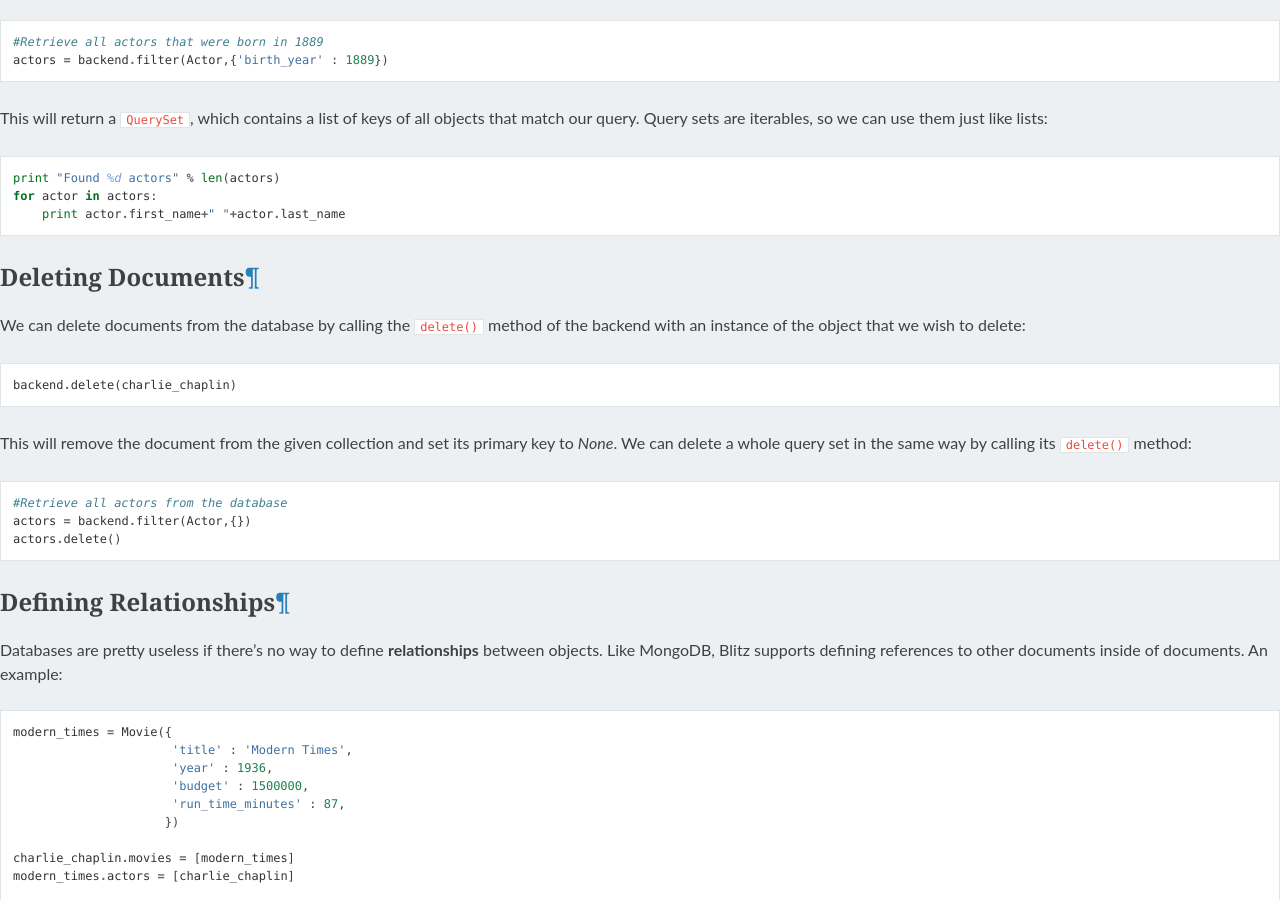
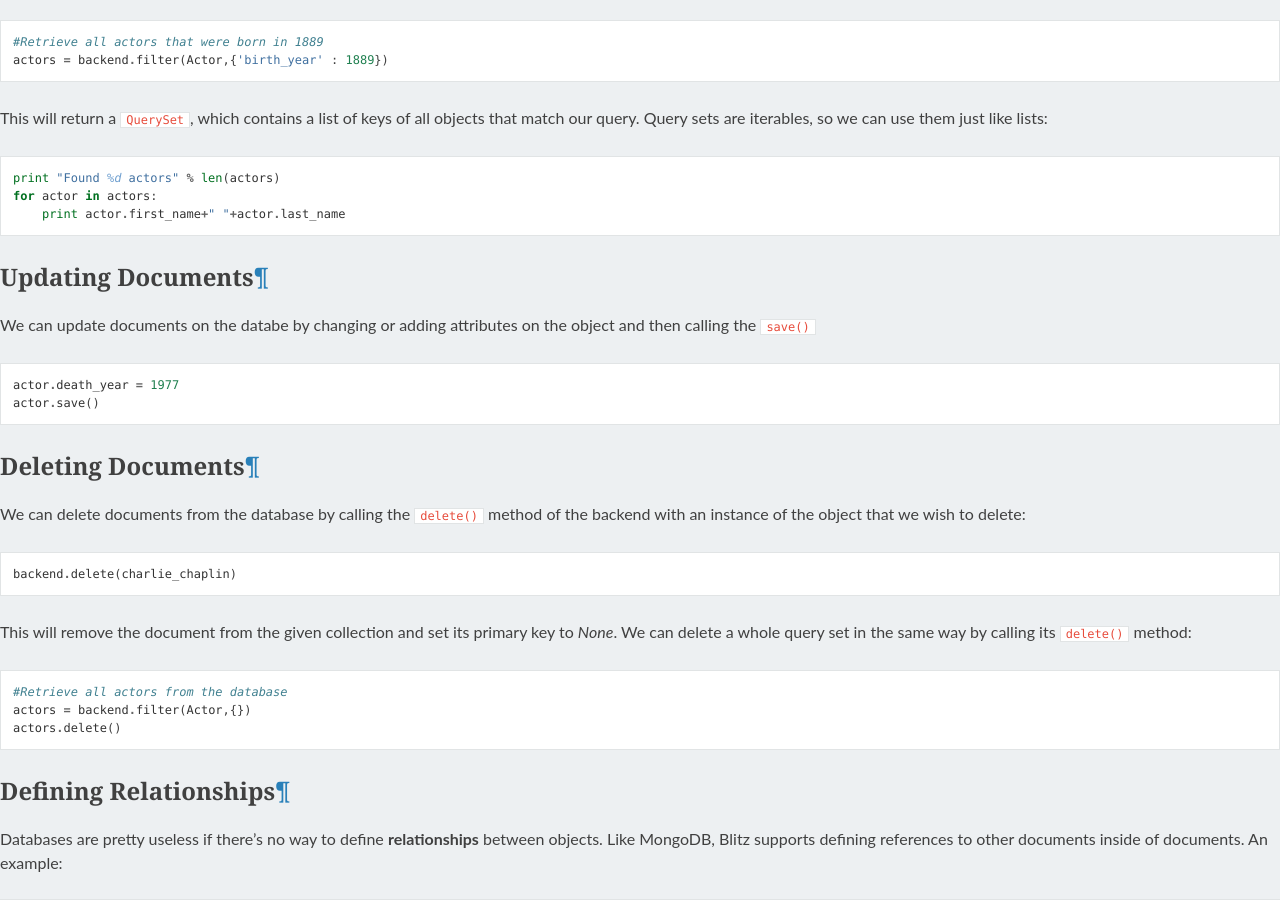
Before and after one commit to adewes/blitzdb, a Sphinx documentation site: the page built from docs/source/tutorials/basics.rst, in a window 1280 px wide and 900 px high, scrolled down 3082 px. Built offline with Sphinx 7.4.7 and the Read the Docs theme 2.0.0, drawn with Linux system fonts in a browser that asks for light colours; some of the changed text lies outside the part shown.

Commit message:
added documentation on update of a document
I've added just a little documentation on the update functionality, fixed one typing error too

```diff
--- a/docs/source/tutorials/basics.rst
+++ b/docs/source/tutorials/basics.rst
@@ -107,7 +107,7 @@ In addition, since Blitz is a **transactional database**, we have to call the :p
 
 .. note::
 
-    Use the :py:meth:`Backend.begin <blitzdb.backends.file.Backend.begin>` function to start a new database transaction and the :py:meth:`Backend.rollback <blitzdb.backends.file.Backend.rollback>` function to roll back the state of the database to the beginning of a transaction, if needed. By default, Blitz uses a **local isolation level** for transactions, so changes you make to the state of the database will be visible to parts of your program using the same backend, but will only be written to disk when :py:meth:`Backend.commit <blitzdb.backends.file.Backend.commit>` is invoked.
+    Use the :py:meth:`Backend.begin <blitzdb.backends.file.Backend.begin>` function to start a new database transaction and the :py:meth:`Backend.rollback <blitzdb.backends.file.Backend.rollback>` function to roll back the state of the database to the beginning of a transaction, if needed. By default, Blitz uses a **local isolation level** for transactions, so changes you make to the state of the database will be visible to parts of your program using the same backend, but will only be written to disk when :py:meth:`Backend.commit <blitzdb.backends.file.Backend.commit>` is invoked. If you like autocommits set the :py:meth:`Backend.autocomit <blitzdb.backends.file.Backend.autocommit>` to True after instantiating the backend
 
 Retrieving Documents
 --------------------
@@ -156,6 +156,15 @@ This will return a :py:class:`QuerySet <blitzdb.queryset.QuerySet>`, which conta
     print "Found %d actors" % len(actors)
     for actor in actors:
         print actor.first_name+" "+actor.last_name
+
+Updating Documents
+--------------------
+We can update documents on the databe by changing or adding attributes on the object and then calling the :py:meth:`save() <blitzdb.backends.base.Backend.save>`
+
+.. code-block:: python
+
+    actor.death_year = 1977
+    actor.save()
 
 Deleting Documents
 ------------------
```
Also changed, not shown: other parts of docs/source/tutorials/basics.rst (+1 -1 lines).
